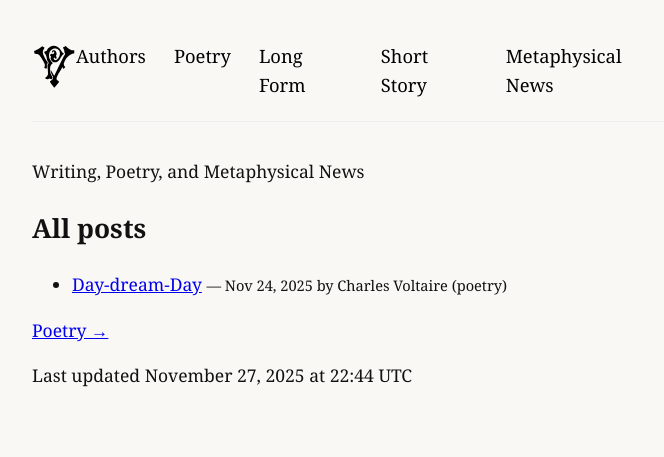
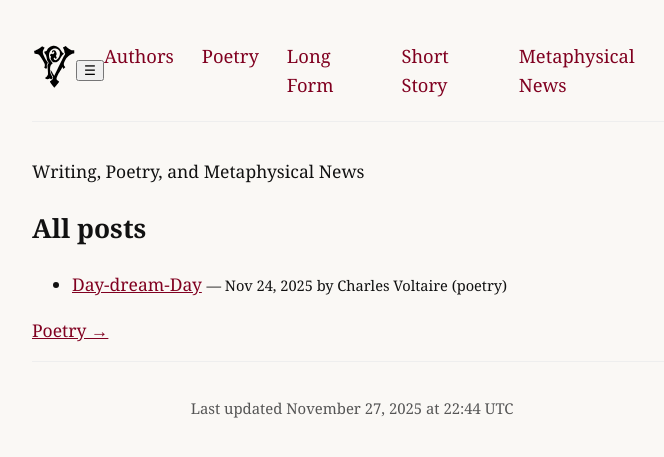
Before and after one commit to charlesvoltaire-public/charlesvoltaire-public.github.io, a Jekyll site: the page built from index.md, in a window 1280 px wide. Shown: the top 457 px of the page, without its empty margins (288-952 px from the left). Built offline with Jekyll 4.4.1, drawn with Linux system fonts in a browser that asks for light colours.

Commit message:
Update style.css

```diff
--- a/assets/css/style.css
+++ b/assets/css/style.css
@@ -1,86 +1,43 @@
-/* Voltaire Press — FINAL: normal poem size, maroon links, no wrapping nav */
-
+/* FINAL — maroon links + normal poem size + no overrides */
 * { box-sizing: border-box; }
 
 html, body {
-  margin: 0;
-  padding: 0;
-  background: #faf8f5;
-  color: #111;
-  font-family: Georgia, "Times New Roman", serif;
-  font-size: 17.5px;
-  line-height: 1.6;
+  margin: 0; padding: 0;
+  background: #faf8f5; color: #111;
+  font-family: Georgia, "Times New Roman", serif !important;
+  font-size: 17.5px; line-height: 1.6;
 }
 
-body {
-  max-width: 680px;
-  margin: 20px auto 60px;
-  padding: 0 20px;
+body { max-width: 680px; margin: 20px auto 60px; padding: 0 20px; }
+
+/* Force maroon links everywhere */
+a, a:visited, .nav-links a { color: #800020 !important; }
+a:hover, .nav-links a:hover { color: #a00020 !important; text-decoration: underline !important; }
+
+/* Poem text — normal size */
+.prose {
+  line-height: 1.34 !important;
+  font-size: 1.02em !important;
+  margin: 0 0 2.6rem 0 !important;
+  white-space: pre-wrap;
 }
 
-/* Header */
-.header-inner {
-  display: flex;
-  justify-content: space-between;
-  align-items: center;
-  padding: 1.2rem 0;
-  border-bottom: 1px solid #eee;
-  margin-bottom: 2rem;
+/* Desktop nav */
+.site-nav { display: flex; gap: 1.6rem; flex-wrap: nowrap; }
+.site-nav a { color b: #000; text-decoration: none; font-size: 1.05em; }
+.site-nav a:hover, .site-nav a.active { font-weight: 600; }
+
+/* Mobile menu (unchanged — already perfect) */
+@media (max-width: 720px) {
+  body { max-width: none; margin: 12px 0 60px; padding: 0 16px; }
+  .hamburger { display: block; background:none; border:none; font-size:2em; cursor:pointer; color:#000; z-index:10001; }
+  .site-nav { position:fixed; inset:0; background:#faf8f5; flex-direction:column; align-items:center; justify-content:flex-start; padding-top:130px; gap:2.6rem; font-size:1.28em; transform:translateX(100%); transition:transform .32s ease; z-index:10000; }
+  .site-nav.open { transform:translateX(0); }
+  .site-nav.open::after { content:""; position:fixed; inset:0; background:rgba(0,0,0,0.12); z-index:-1; }
 }
 
-.logo { height: 44px; width: auto; }
-
-.hamburger {
-  display: none;
-  background: none;
-  border: none;
-  font-size: 2em;
-  cursor: pointer;
-  color: #000;
-  z-index: 10001;
-}
-
-/* Desktop nav — tighter, never wraps */
-.site-nav {
-  display: flex;
-  gap: 1.6rem;           /* reduced so it never wraps */
-  flex-wrap: nowrap;
-}
-.site-nav a {
-  color: #000;
-  text-decoration: none;
-  font-size: 1.05em;     /* slightly smaller so it fits perfectly */
-}
-.site-nav a:hover, .site-nav a.active { font-weight: 600; }
-
-/* MOBILE */
-@media (max-width: 720px) {
-  body { max-width: none; margin: 12px 0 60px; padding: 0 16px; }
- .hamburger { display: block; }
- .site-nav {
-   position: fixed; inset: 0; background: #faf8f5;
-   flex-direction: column; align-items: center; justify-content: flex-start;
-   padding-top: 130px; gap: 2.6rem; font-size: 1.28em;
-   transform: translateX(100%); transition: transform 0.32s ease;
-   z-index: 10000;
- }
- .site-nav.open { transform: translateX(0); }
- .site-nav.open::after { content:""; position:fixed; inset:0; background:rgba(0,0,0,0.12); z-index:-1; }
-}
-
-/* Poem text — normal, beautiful size (no longer oversized) */
-.prose {
-  { line-height: 1.34; font-size: 1.02em; margin: 0 0 2.6rem 0; white-space: pre-wrap; }
-
-/* Maroon hyperlinks everywhere */
-a, a:visited { color: #800020; }           /* deep maroon */
-a:hover { color: #a00020; text-decoration: underline; }
-
-/* Headings */
-h1 { margin: 0 0 2rem; font-size: 2.2em; font-weight: normal; }
-h2 { margin: 2.5rem 0 1rem; font-size: 1.4em; border-bottom: 1px solid #eee; padding-bottom: 0.3rem; font-weight: normal; }
-
 /* Rest */
-main{margin-top:1rem}
-.breadcrumb{margin:2rem 0 1.5rem;font-size:.95em;color:#555}
-footer{padding-top:2rem;border-top:1px solid #eee;font-size:.85em;color:#555;text-align:center}
+.header-inner { display:flex; justify-content:space-between; align-items:center; padding:1.2rem 0; border-bottom:1px solid #eee; margin-bottom:2rem; }
+.logo { height:44px; width:auto; }
+h1 { margin:0 0 2rem; font-size:2.2em; font-weight:normal; }
+footer { padding-top:2rem; border-top:1px solid #eee; font-size:.85em; color:#555; text-align:center; }
```
